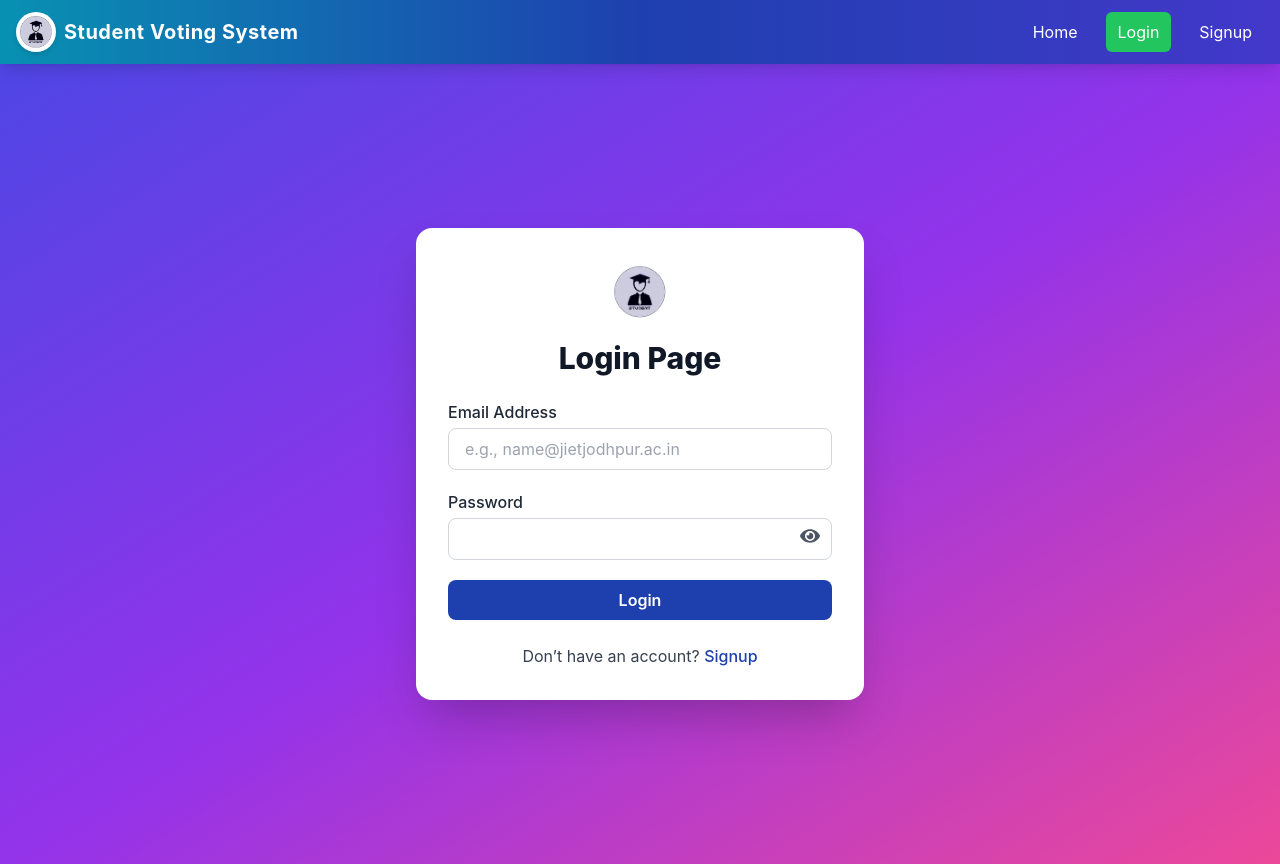
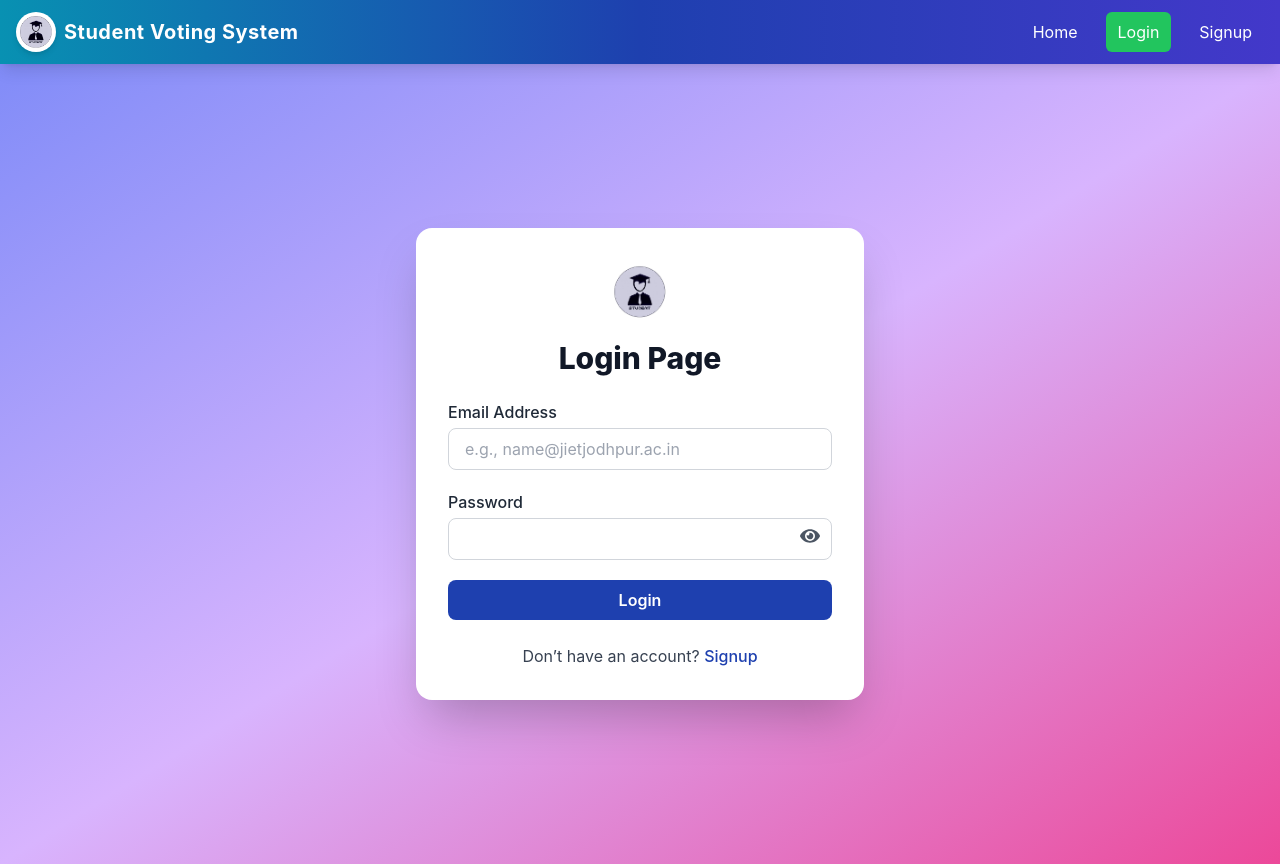
Before and after one commit to nikhilranjan01/election, a React (Vite) app in the folder frontend/: page /login in a window 1280 px wide. Built offline with nearby package versions, Linux system fonts and the light colour scheme.

Commit message:
New Update

```diff
--- a/frontend/src/components/Login.jsx
+++ b/frontend/src/components/Login.jsx
@@ -39,7 +39,7 @@ const Login = () => {
 return (
   <div
     className="min-h-screen flex items-center justify-center px-4
-    bg-gradient-to-br from-indigo-600 via-purple-600 to-pink-500"
+    bg-gradient-to-br from-indigo-400 via-purple-300 to-pink-500"
   >
     {/* CARD */}
     <div className="bg-white p-8 rounded-2xl shadow-2xl w-full max-w-md">
```
